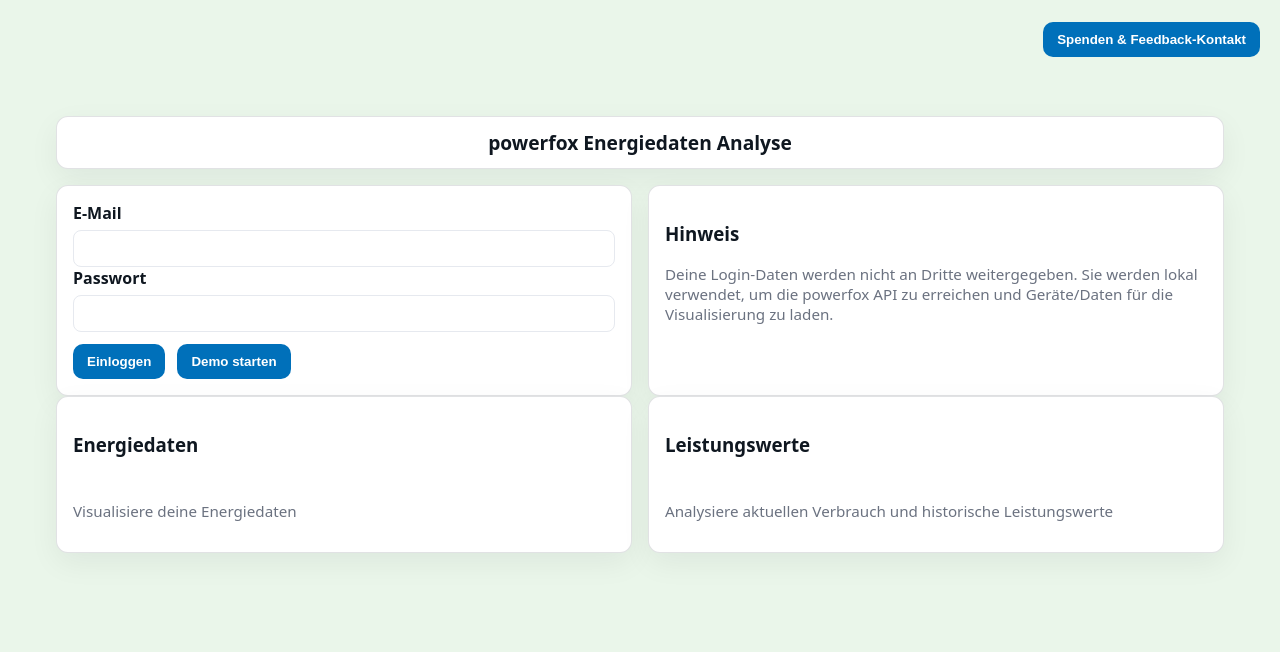
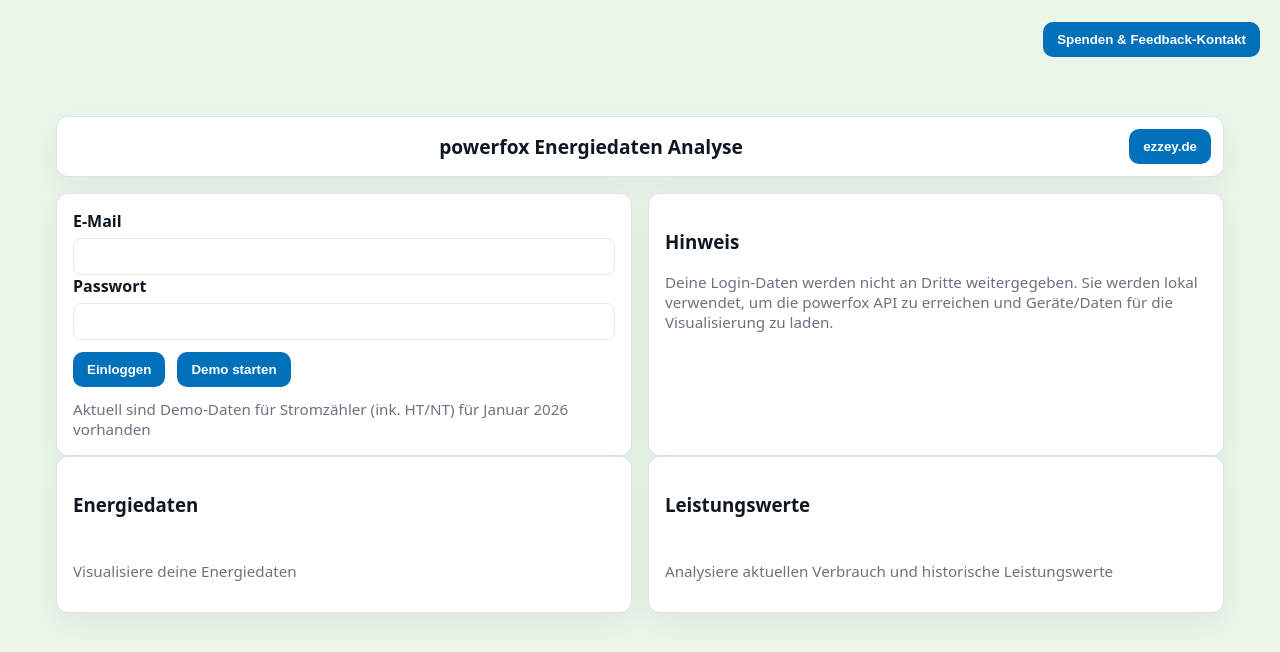
Before and after one commit to fedzzito/cw_ezzey, a plain HTML site: page public/powerfox/index.html in a window 1280 px wide. Drawn offline with Linux system fonts and the light colour scheme.

Commit message:
Add ezzey button to header and adjust layout

```diff
--- a/public/powerfox/index.html
+++ b/public/powerfox/index.html
@@ -14,7 +14,20 @@
     <!-- Header -->
     <header class="site-header" role="banner" aria-label="Seitenkopf">
       <h1>powerfox Energiedaten Analyse</h1>
-      <button id="logoutBtn" class="btn" aria-label="Abmelden">Abmelden</button>
+
+      <!-- rechts im Header wie in powerfox_energie.html: ezzey.de Button + Logout -->
+      <div class="site-header__actions" aria-label="Header Aktionen">
+        <button
+          id="ezzeyBtn"
+          class="btn"
+          type="button"
+          onclick="window.open('https://cw-ezzey.pages.dev/','_blank')"
+        >
+          ezzey.de
+        </button>
+
+        <button id="logoutBtn" class="btn" aria-label="Abmelden">Abmelden</button>
+      </div>
     </header>
 
     <!-- Main content container -->
@@ -31,10 +44,14 @@
             <label for="password">Passwort</label>
             <input id="password" type="password" name="password" required autocomplete="current-password" />
           </div>
-          <div style="display:flex;gap:12px;margin-top:12px;">
+
+          <div style="display:flex;gap:12px;margin-top:12px;flex-wrap:wrap;align-items:center;">
             <button id="loginFormBtn" class="btn" type="submit">Einloggen</button>
             <button id="loginAsGuest" class="btn" type="button" aria-hidden="true" style="display:none;">Gast</button>
             <button id="demoBtn" class="btn" type="button">Demo starten</button>
+
+            <!-- Text rechts neben Demo starten -->
+            <span class="kv">Aktuell sind Demo-Daten für Stromzähler (ink. HT/NT) für Januar 2026 vorhanden</span>
           </div>
         </form>
 
```
